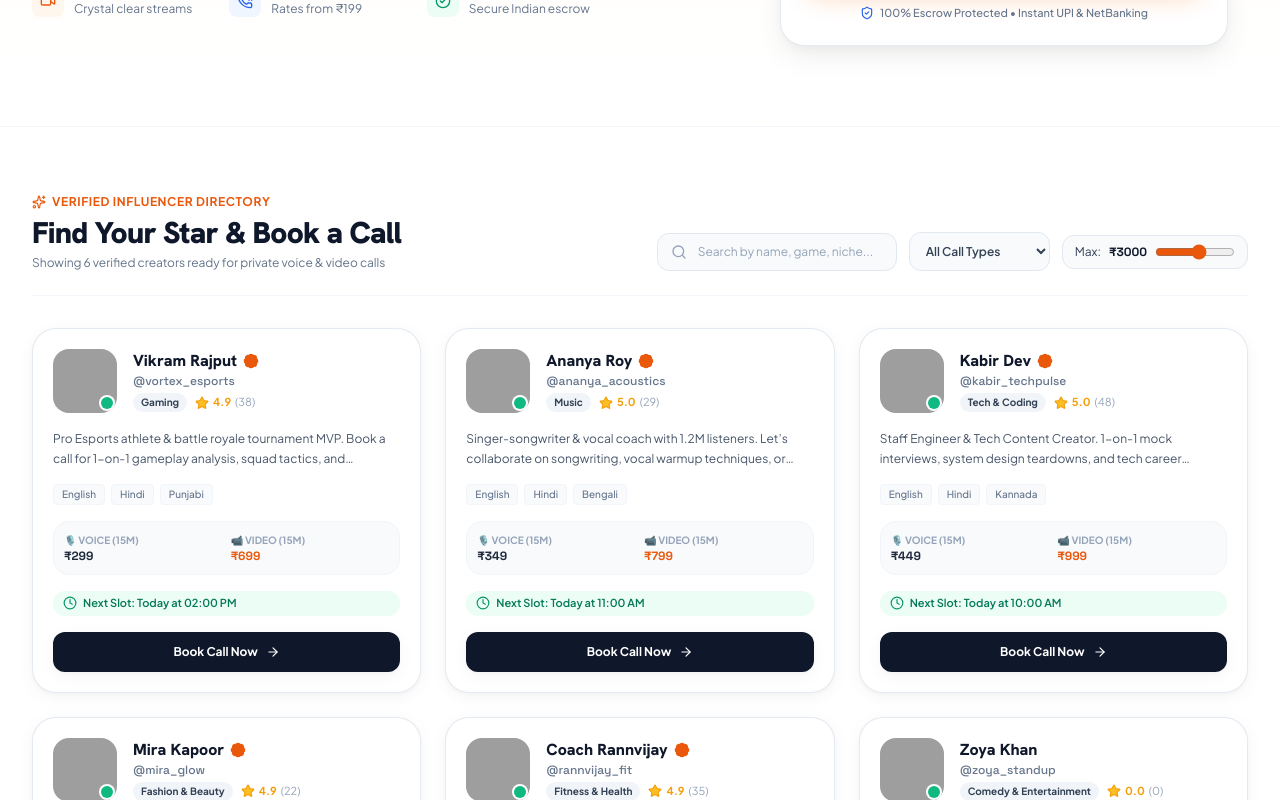
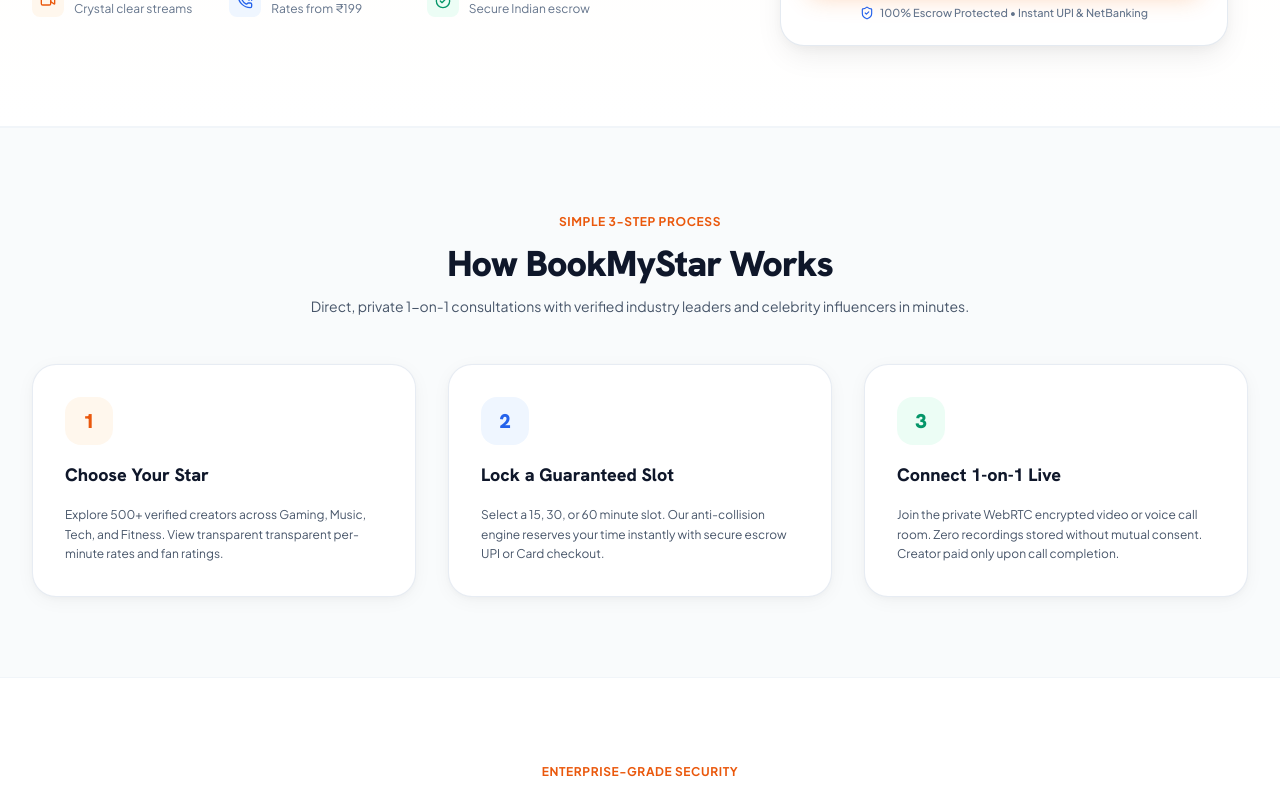
Before and after one commit to ad4165786-droid/bookmystar, a React (Vite) app: page / in a window 1280 px wide. Shown: the part 580-1380 px from the top of the page. Built offline with nearby package versions, Linux system fonts and the light colour scheme; grey boxes are pictures that could not be loaded.

Commit message:
feat: implement commercial landing page component with search and auth flows

```diff
--- a/src/components/landing/CommercialLandingPage.tsx
+++ b/src/components/landing/CommercialLandingPage.tsx
@@ -277,13 +277,14 @@ export const CommercialLandingPage: React.FC = () => {
 
               {/* Dual CTA Buttons */}
               <div className="flex flex-wrap items-center gap-4 pt-2">
-                <a
-                  href="#stars-directory"
-                  className="px-6 py-4 rounded-2xl bg-brand-600 hover:bg-brand-500 text-white font-bold text-sm shadow-orange-glow transition-all flex items-center gap-2 transform active:scale-95"
+                <button
+                  type="button"
+                  onClick={() => openAuthWithRole('user', 'signin')}
+                  className="px-6 py-4 rounded-2xl bg-brand-600 hover:bg-brand-500 text-white font-bold text-sm shadow-orange-glow transition-all flex items-center gap-2 transform active:scale-95 cursor-pointer"
                 >
                   <span>Explore Stars Now</span>
                   <ArrowRight className="w-4 h-4" />
-                </a>
+                </button>
 
                 <button
                   type="button"
@@ -434,190 +435,6 @@ export const CommercialLandingPage: React.FC = () => {
             </div>
 
           </div>
-        </div>
-      </section>
-
-      {/* 4. LIVE STAR DIRECTORY / MARKETPLACE (The Heart of the Portal) */}
-      <section id="stars-directory" className="py-16 bg-white">
-        <div className="max-w-7xl mx-auto px-4 sm:px-6 lg:px-8 space-y-8">
-
-          {/* Section Header + Search & Filter Controls */}
-          <div className="flex flex-col md:flex-row md:items-end justify-between gap-6 pb-6 border-b border-slate-100">
-            <div>
-              <div className="inline-flex items-center gap-1.5 text-xs font-bold text-brand-600 uppercase tracking-wider mb-1">
-                <Sparkles className="w-3.5 h-3.5" />
-                <span>Verified Influencer Directory</span>
-              </div>
-              <h2 className="font-heading text-3xl font-black text-slate-900 tracking-tight">
-                Find Your Star & Book a Call
-              </h2>
-              <p className="text-xs text-slate-500 mt-1">
-                Showing {filteredInfluencers.length} verified creators ready for private voice & video calls
-              </p>
-            </div>
-
-            {/* Live Search & Filter Bar */}
-            <div className="flex flex-wrap items-center gap-3">
-              {/* Search Input */}
-              <div className="relative min-w-[240px]">
-                <Search className="w-4 h-4 text-slate-400 absolute left-3.5 top-1/2 -translate-y-1/2 pointer-events-none" />
-                <input
-                  type="text"
-                  value={searchQuery}
-                  onChange={e => setSearchQuery(e.target.value)}
-                  placeholder="Search by name, game, niche..."
-                  className="w-full pl-10 pr-3 py-2.5 rounded-xl bg-slate-50 border border-slate-200 text-xs text-slate-900 placeholder-slate-400 focus:outline-none focus:border-brand-500 focus:bg-white"
-                />
-              </div>
-
-              {/* Call Type Filter */}
-              <select
-                value={callTypeFilter}
-                onChange={e => setCallTypeFilter(e.target.value as any)}
-                className="px-3 py-2.5 rounded-xl bg-slate-50 border border-slate-200 text-xs font-semibold text-slate-700 focus:outline-none focus:border-brand-500"
-              >
-                <option value="all">All Call Types</option>
-                <option value="video">Video Calls Only</option>
-                <option value="voice">Voice Calls Only</option>
-              </select>
-
-              {/* Price Slider Dropdown / Pill */}
-              <div className="flex items-center gap-2 px-3 py-2 rounded-xl bg-slate-50 border border-slate-200 text-xs text-slate-700">
-                <span>Max:</span>
-                <span className="font-bold text-slate-900 font-mono">₹{maxPrice}</span>
-                <input
-                  type="range"
-                  min="500"
-                  max="5000"
-                  step="250"
-                  value={maxPrice}
-                  onChange={e => setMaxPrice(Number(e.target.value))}
-                  className="w-20 accent-brand-600 cursor-pointer"
-                />
-              </div>
-            </div>
-          </div>
-
-          {/* Creators Card Grid (matching PetCare specialist cards) */}
-          {filteredInfluencers.length === 0 ? (
-            <div className="py-16 text-center rounded-3xl bg-slate-50 border border-slate-100 p-8 space-y-3">
-              <Sparkles className="w-8 h-8 text-slate-400 mx-auto" />
-              <h4 className="font-bold text-slate-800 text-base">No creators found</h4>
-              <p className="text-xs text-slate-500 max-w-sm mx-auto">
-                Try widening your price range or clearing search keywords to view available creators.
-              </p>
-              <button
-                type="button"
-                onClick={() => {
-                  setSearchQuery('');
-                  setSelectedCategory('All');
-                  setCallTypeFilter('all');
-                  setMaxPrice(5000);
-                }}
-                className="px-4 py-2 rounded-xl bg-brand-600 text-white font-bold text-xs"
-              >
-                Reset All Filters
-              </button>
-            </div>
-          ) : (
-            <div className="grid grid-cols-1 md:grid-cols-2 lg:grid-cols-3 gap-6">
-              {filteredInfluencers.map(inf => {
-                const nextSlotTime = inf.availability?.timeSlots?.[0] || '16:00';
-                return (
-                  <div
-                    key={inf.id}
-                    className="bg-white rounded-3xl border border-slate-200/90 shadow-soft hover:shadow-soft-lg transition-all duration-300 p-5 flex flex-col justify-between group hover:-translate-y-1"
-                  >
-                    <div>
-                      {/* Card Header: Avatar + Status + Category */}
-                      <div className="flex items-start gap-4 mb-4">
-                        <div className="relative w-16 h-16 rounded-2xl overflow-hidden bg-slate-100 shrink-0">
-                          <img
-                            src={inf.avatar}
-                            alt={inf.name}
-                            className="w-full h-full object-cover group-hover:scale-105 transition-transform"
-                          />
-                          <span className="absolute bottom-1 right-1 w-3 h-3 rounded-full bg-emerald-500 ring-2 ring-white" />
-                        </div>
-
-                        <div className="flex-1 min-w-0">
-                          <div className="flex items-center gap-1.5">
-                            <span className="font-heading font-extrabold text-base text-slate-900 truncate">
-                              {inf.name}
-                            </span>
-                            {inf.isVerified && (
-                              <BadgeCheck className="w-4 h-4 text-brand-600 fill-brand-600 shrink-0" />
-                            )}
-                          </div>
-
-                          <div className="text-xs text-slate-500 font-mono truncate">{inf.handle}</div>
-
-                          <div className="flex items-center gap-2 mt-1">
-                            <span className="text-[10px] font-bold px-2 py-0.5 rounded-full bg-slate-100 text-slate-700">
-                              {inf.category}
-                            </span>
-                            <div className="flex items-center gap-1 text-[11px] font-bold text-amber-500">
-                              <Star className="w-3.5 h-3.5 fill-amber-400" />
-                              <span>{inf.rating.toFixed(1)}</span>
-                              <span className="text-slate-400 font-normal">({inf.completedCallsCount})</span>
-                            </div>
-                          </div>
-                        </div>
-                      </div>
-
-                      {/* Bio Snippet */}
-                      <p className="text-xs text-slate-600 line-clamp-2 leading-relaxed mb-4">
-                        {inf.bio}
-                      </p>
-
-                      {/* Languages Badges */}
-                      <div className="flex flex-wrap items-center gap-1.5 mb-4">
-                        {(inf.languages || ['English', 'Hindi']).map(lang => (
-                          <span key={lang} className="text-[10px] font-medium px-2 py-0.5 rounded bg-slate-50 text-slate-500 border border-slate-100">
-                            {lang}
-                          </span>
-                        ))}
-                      </div>
-
-                      {/* Rates Matrix Row */}
-                      <div className="grid grid-cols-2 gap-2 p-2.5 rounded-2xl bg-slate-50 border border-slate-100 mb-4 text-xs font-mono">
-                        <div>
-                          <span className="text-[10px] text-slate-400 uppercase font-sans font-bold block">🎙️ Voice (15m)</span>
-                          <span className="font-extrabold text-slate-800">
-                            {inf.voiceCallEnabled ? `₹${inf.rates.voice15}` : 'Disabled'}
-                          </span>
-                        </div>
-                        <div>
-                          <span className="text-[10px] text-slate-400 uppercase font-sans font-bold block">📹 Video (15m)</span>
-                          <span className="font-extrabold text-brand-600">
-                            {inf.videoCallEnabled ? `₹${inf.rates.video15}` : 'Disabled'}
-                          </span>
-                        </div>
-                      </div>
-
-                      {/* Next Available Slot Badge */}
-                      <div className="flex items-center gap-1.5 text-[11px] text-emerald-700 font-semibold mb-4 bg-emerald-50 px-2.5 py-1 rounded-xl">
-                        <Clock className="w-3.5 h-3.5 text-emerald-600" />
-                        <span>Next Slot: Today at {nextSlotTime}</span>
-                      </div>
-                    </div>
-
-                    {/* Action Button */}
-                    <button
-                      type="button"
-                      onClick={() => handleBookStar(inf)}
-                      className="w-full py-3 px-4 rounded-xl bg-slate-900 hover:bg-brand-600 text-white font-bold text-xs shadow-soft transition-all flex items-center justify-center gap-2 group-hover:bg-brand-600 group-hover:shadow-orange-glow"
-                    >
-                      <span>Book Call Now</span>
-                      <ArrowRight className="w-3.5 h-3.5" />
-                    </button>
-
-                  </div>
-                );
-              })}
-            </div>
-          )}
-
         </div>
       </section>
 
@@ -951,9 +768,16 @@ export const CommercialLandingPage: React.FC = () => {
           <div className="space-y-3">
             <h5 className="font-bold text-white uppercase tracking-wider text-xs">For Fans</h5>
             <ul className="space-y-2 text-slate-400">
-              <li><a href="#stars-directory" className="hover:text-white transition-colors">Explore Creators</a></li>
+              <li>
+                <button
+                  type="button"
+                  onClick={() => openAuthWithRole('user', 'signin')}
+                  className="hover:text-white transition-colors cursor-pointer text-left"
+                >
+                  Explore Creators
+                </button>
+              </li>
               <li><a href="#how-it-works" className="hover:text-white transition-colors">How It Works</a></li>
-              <li><a href="#stars-directory" className="hover:text-white transition-colors">Verified Star Directory</a></li>
               <li><a href="#trust-safety" className="hover:text-white transition-colors">Escrow Guarantee</a></li>
               <li>
                 <button
```
